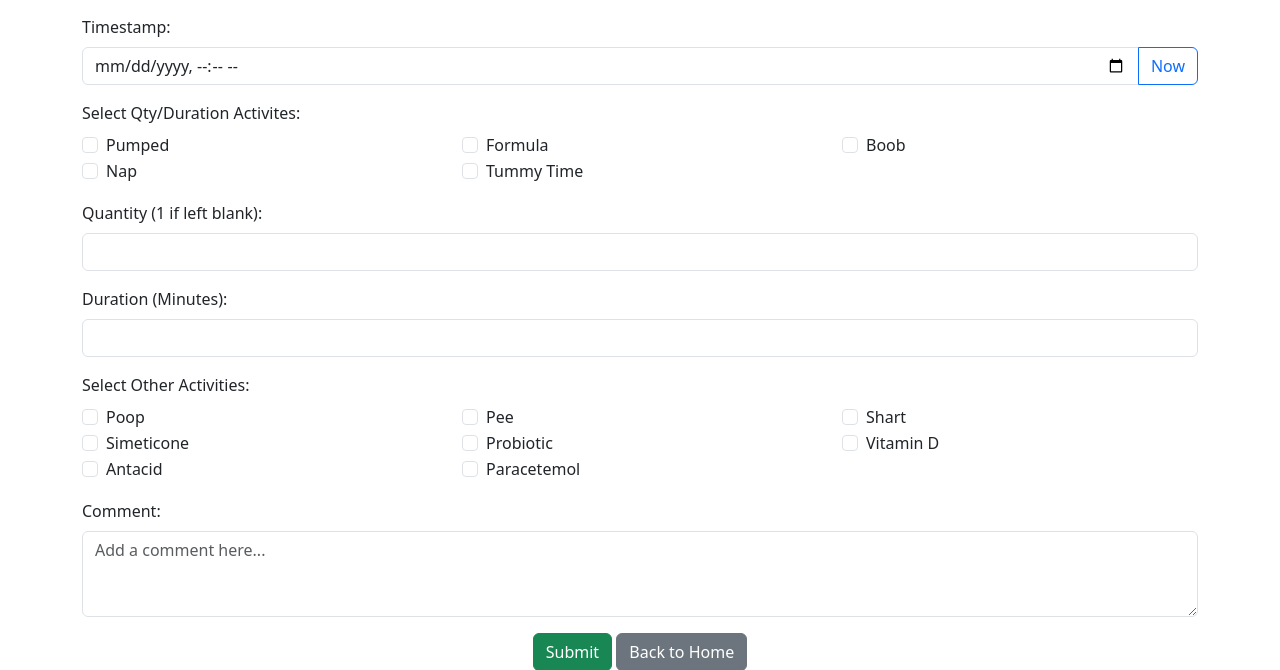
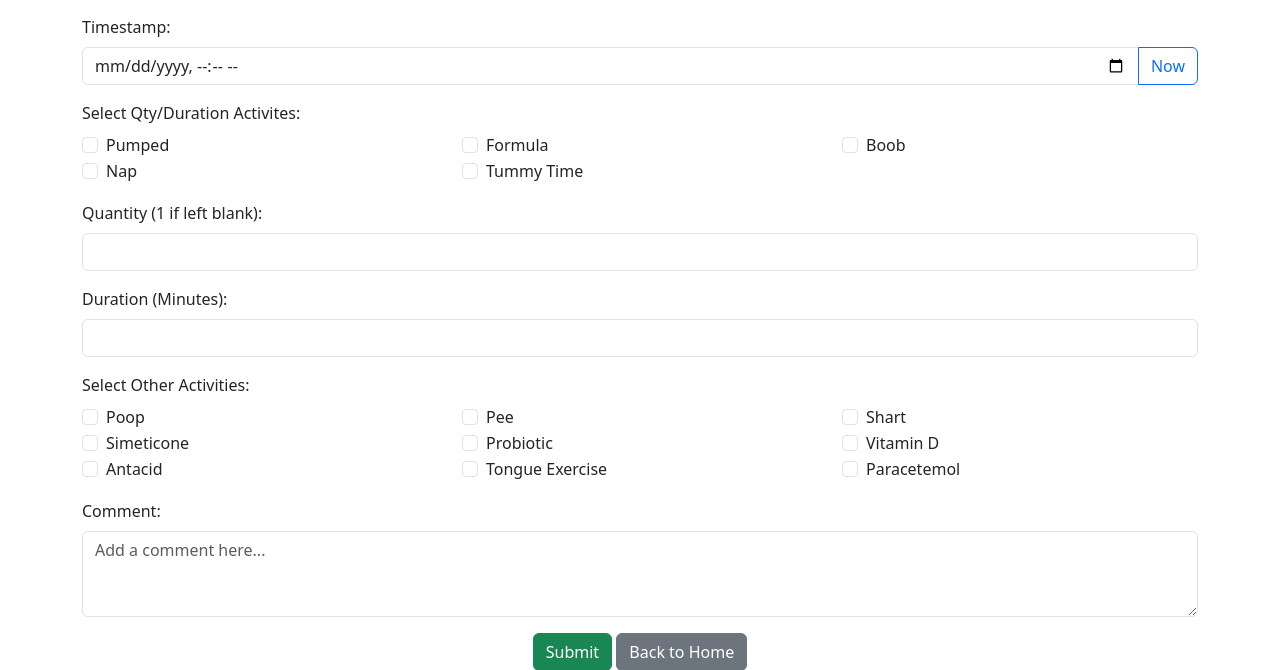
Before and after one commit to bobwoodcock/nurture-iq, a Flask app: page /add in a window 1280 px wide. Shown: the part 105-775 px from the top of the page. Run offline with Flask 3, Linux system fonts and the light colour scheme.

Commit message:
Added tongue exercises.

```diff
--- a/templates/add_entry.html
+++ b/templates/add_entry.html
@@ -127,6 +127,12 @@
                 </div>
                 <div class="col-6 col-md-4">
                     <div class="form-check">
+                        <input type="checkbox" id="tongue_exercise" name="activities" value="Tongue Exercise" class="form-check-input">
+                        <label for="tongue_exercise class="form-check-label">Tongue Exercise</label>
+                    </div>
+                </div>
+                <div class="col-6 col-md-4">
+                    <div class="form-check">
                         <input type="checkbox" id="paracetemol" name="activities" value="Paracetemol" class="form-check-input">
                         <label for="paracetemol" class="form-check-label">Paracetemol</label>
                     </div>
```
